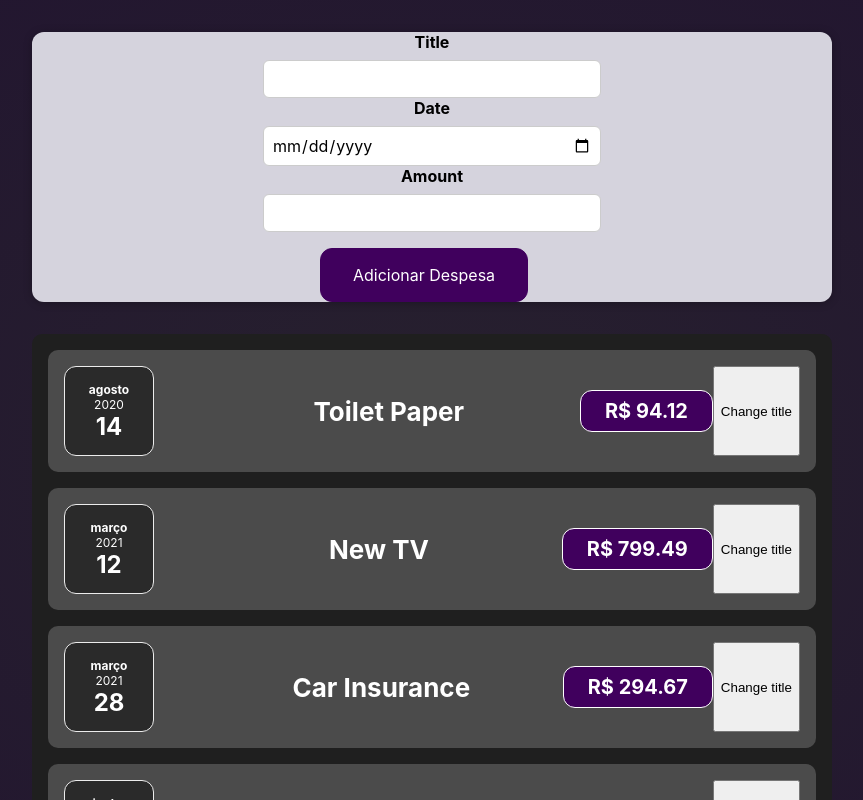
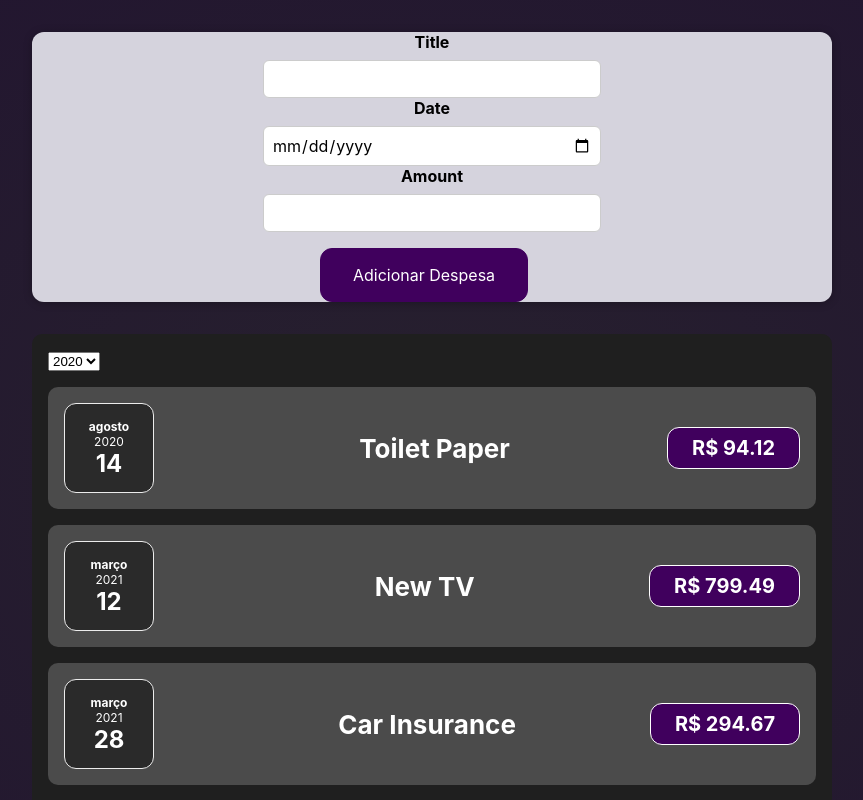
Before and after one commit to JoaoFPedro/ReactCurse, a React (Create React App) app: page /Finances in a window 1280 px wide. Shown: the top 800 px of the page, without its empty margins (208-1071 px from the left). Built offline with nearby package versions, Linux system fonts and the light colour scheme.

Commit message:
Date filter for the finances

```diff
--- a/src/pages/Finances/components/ExpenseItem/view/ExpenseItem.tsx
+++ b/src/pages/Finances/components/ExpenseItem/view/ExpenseItem.tsx
@@ -1,4 +1,4 @@
-import { useState, type ReactElement } from "react";
+import { type ReactElement } from "react";
 import ExpenseAmout from "../../ExpenseAmount";
 import ExpenseDate from "../../ExpenseDate";
 import ExpenseTitle from "../../ExpenseTitle";
@@ -10,21 +10,15 @@ interface expensesProps {
 }
 
 function ExpenseItem(props: expensesProps): ReactElement {
-  const [title, setTitle] = useState(props.title);
-  const clickHandler = () => {
-    setTitle("Updated");
-  };
-
   return (
     <Container>
       <div>
         <ExpenseDate date={props.date} />
       </div>
       <div className="expense-item_description">
-        <ExpenseTitle title={title} />
+        <ExpenseTitle title={props.title} />
         <ExpenseAmout amount={props.amount} />
       </div>
-      <button onClick={clickHandler}>Change title</button>
     </Container>
   );
 }
--- a/src/pages/Finances/components/Expenses/view/Expenses.tsx
+++ b/src/pages/Finances/components/Expenses/view/Expenses.tsx
@@ -1,5 +1,6 @@
 import { ReactElement } from "react";
 import ExpenseItem from "../../ExpenseItem";
+
 import { Container } from "./styles";
 
 interface expensesProps {
--- /dev/null
+++ b/src/pages/Finances/components/ExpensesFilter/index.tsx
@@ -0,0 +1,3 @@
+import ExpensesFilter from "./view/ExpensesFilter";
+
+export default ExpensesFilter;
--- /dev/null
+++ b/src/pages/Finances/components/ExpensesFilter/view/ExpensesFilter.tsx
@@ -0,0 +1,27 @@
+import { ReactElement } from "react";
+interface ExpensesFilterProps {
+  selected: string | number | readonly string[] | undefined;
+  OnchangeFilter: (selectedYear: string) => void; // Changed the type to string
+}
+
+function ExpensesFilter(props: ExpensesFilterProps): ReactElement {
+  const dropdownChangeHandler = (event: { target: { value: any } }) => {
+    props.OnchangeFilter(event.target.value);
+  };
+
+  return (
+    <>
+      <div className="expenses-filter_control">
+        <label htmlFor="Filter by Year"></label>
+        <select value={props.selected} onChange={dropdownChangeHandler}>
+          <option value="2022">2022</option>
+          <option value="2021">2021</option>
+          <option value="2020">2020</option>
+          <option value="2019">2019</option>
+        </select>
+      </div>
+    </>
+  );
+}
+
+export default ExpensesFilter;
--- a/src/pages/Finances/view/FInances.tsx
+++ b/src/pages/Finances/view/FInances.tsx
@@ -1,5 +1,6 @@
-import { type ReactElement } from "react";
+import { useState, type ReactElement } from "react";
 import Expenses from "../components/Expenses/view/Expenses";
+import ExpensesFilter from "../components/ExpensesFilter";
 import NewExpense from "../components/NewExpense";
 import { Container } from "./style";
 const expenses = [
@@ -28,11 +29,21 @@ function Finances(): ReactElement {
     console.log("Finances app");
     console.log(expense);
   };
+  const [filteredYear, setFilteredYear] = useState("2020");
+
+  const filterChangeHandler = (selectedYear: string) => {
+    setFilteredYear(selectedYear);
+  };
 
   return (
     <>
       <NewExpense onAddExpense={addExpenseHandler} />
+
       <Container className="Container01">
+        <ExpensesFilter
+          selected={filteredYear}
+          OnchangeFilter={filterChangeHandler}
+        />
         <Expenses
           title={expenses[0].title}
           amount={expenses[0].amount}
```
